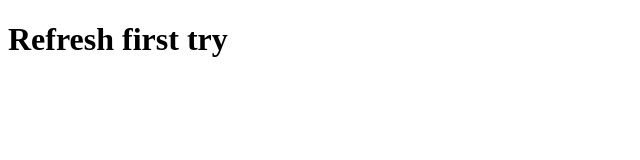
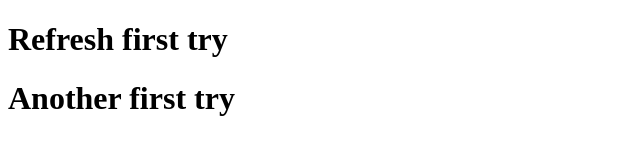
Before and after one commit to kmwalid1/zRefresh-1st-website, a plain HTML site: page index.html in a window 1280 px wide. Shown: the whole page, without its empty margins (0-640 px from the left). Drawn offline with Linux system fonts and the light colour scheme.

Commit message:
Update index.html

```diff
--- a/index.html
+++ b/index.html
@@ -8,5 +8,6 @@
 </head>
 <body>
     <h1>Refresh first try</h1>
+    <h1>Another first try</h1>
 </body>
 </html>
```
